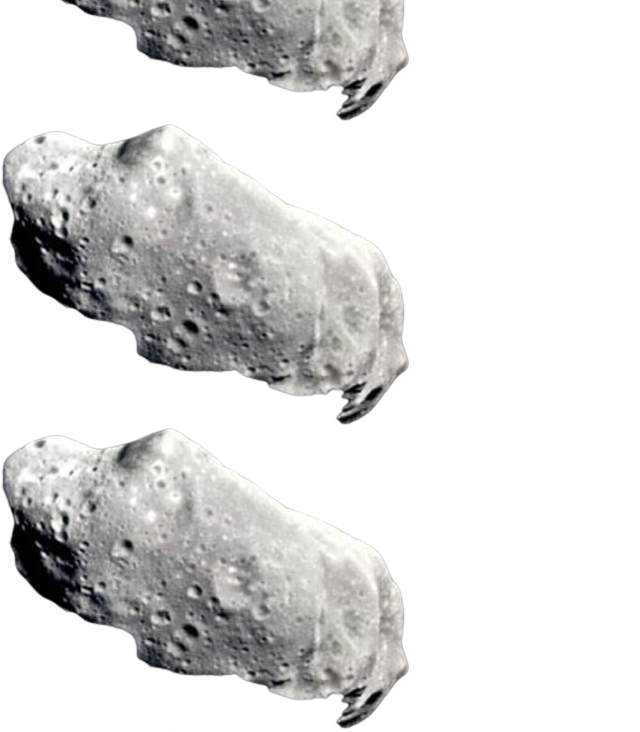
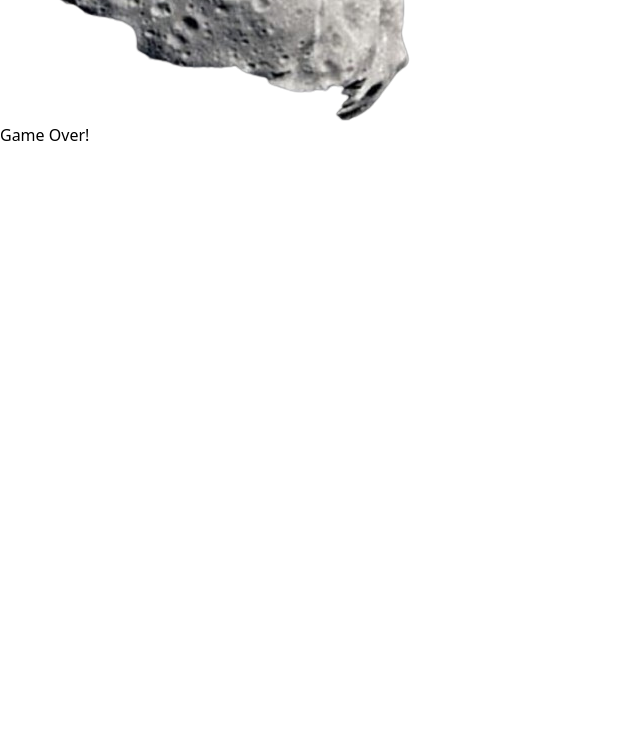
Before and after one commit to contributorsambhav/SpaceWars, a React (Vite) app: page / in a window 1280 px wide. Shown: the part 3080-3812 px from the top of the page, without its empty margins (0-640 px from the left). After the commit the page ends 3227 px from the top, so only its background shows below. Built offline with nearby package versions, Linux system fonts and the light colour scheme.

Commit message:
WIn state implemented

```diff
--- a/src/Game.jsx
+++ b/src/Game.jsx
@@ -11,7 +11,7 @@ const Game = () => {
     const [keysPressed, setKeysPressed] = useState({});
     const [speed, setSpeed] = useState(5); // Initial speed
     const [gameOver, setGameOver] = useState(false);
-    const [win,Setwin] = useState(false)
+    const [win, Setwin] = useState(false)
 
     // Timer for tracking key press duration
     const [timer, setTimer] = useState(null);
@@ -36,7 +36,7 @@ const Game = () => {
 
     // Generate meteors at random positions
     const generateMeteors = () => {
-        const numMeteors = 100;
+        const numMeteors = 10;
         const meteorSpreadFactor = 2; // Adjust this factor as needed
         const newMeteors = [];
         for (let i = 0; i < numMeteors; i++) {
@@ -68,7 +68,7 @@ const Game = () => {
                 const distanceY = playerPosition.y - meteor.position.y;
                 const distance = Math.sqrt(distanceX ** 2 + distanceY ** 2);
 
-                if(playerPosition.x >=2000){
+                if (playerPosition.x >= 2000) {
                     Setwin(true)
                 }
                 // Collision detection
@@ -164,25 +164,28 @@ const Game = () => {
             <div
                 className="absolute transition-all duration-500"
                 style={{
-                    transform: `translate(${+backgroundPosition.x}px, ${+backgroundPosition.y}px)`,
+                    transform: `translate(${backgroundPosition.x}px, ${backgroundPosition.y}px)`,
                 }}
             >
-                <Player position={playerPosition} /> <div className='text-green-600'>{playerPosition.x} {speed}</div>
+                <Player position={playerPosition} />
+                <div className='text-green-600'>{playerPosition.x} {speed}</div>
                 {meteors.map((meteor) => (
                     <Meteor key={meteor.id} position={meteor.position} />
                 ))}
-
-
             </div>
             {gameOver && (
                 <div className="absolute inset-0 flex items-center justify-center text-white font-bold text-4xl bg-black bg-opacity-50">
-                    Game Over !
+                    Game Over!
                 </div>
             )}
-
-
+            {win && (
+                <div className="absolute inset-0 flex items-center justify-center text-white font-bold text-4xl bg-black bg-opacity-50">
+                    You Won!
+                </div>
+            )}
         </div>
     );
+
 };
 
 export default Game;
```
